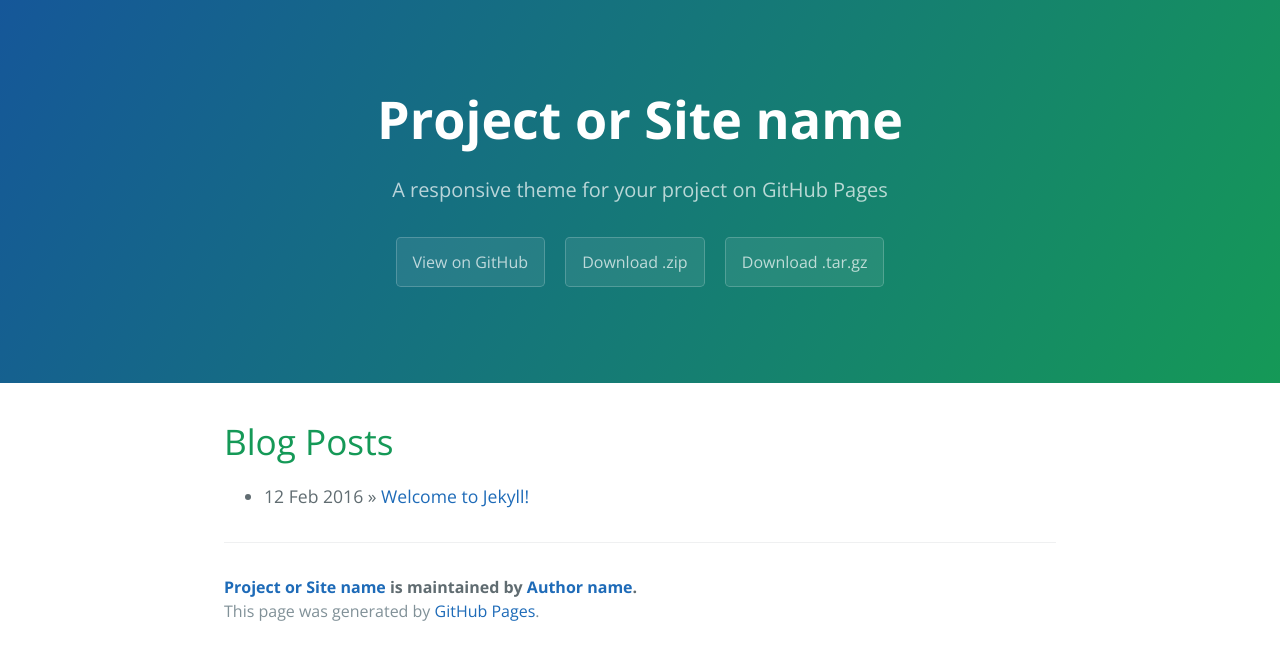
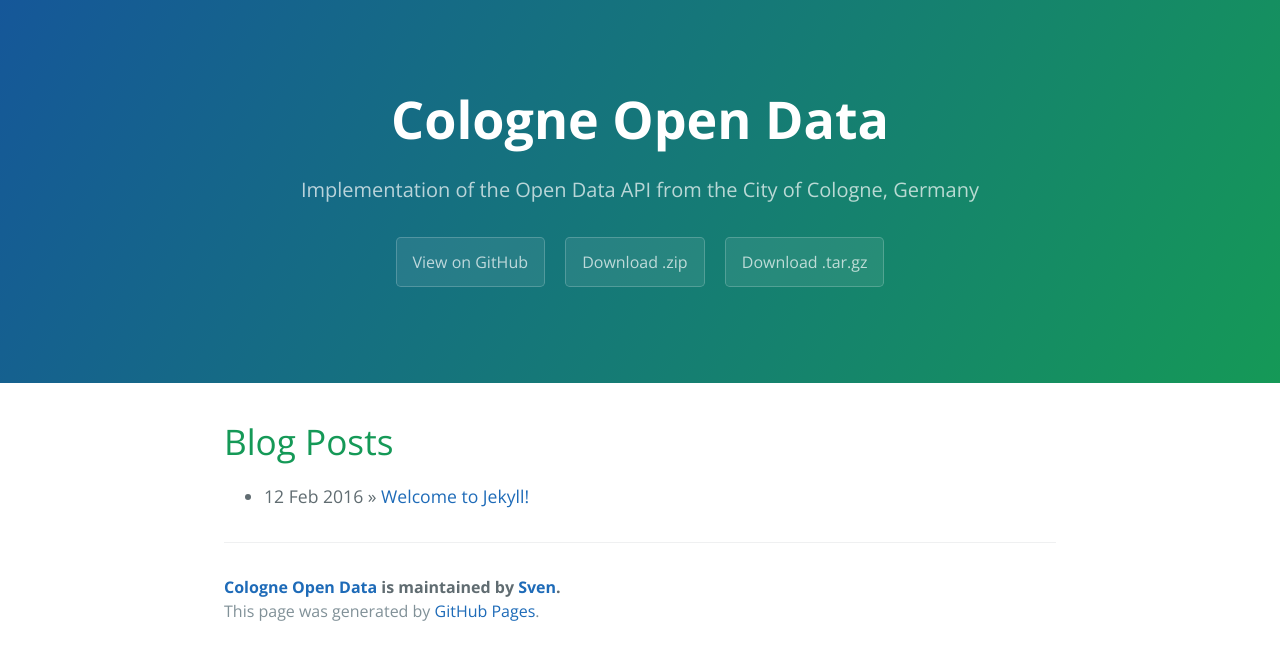
Before and after one commit to CologneOpenData/CologneOpenData.github.io, a Jekyll site: the page built from index.html, in a window 1280 px wide. Shown: the top 660 px of the page. Built offline with Jekyll 4.4.1, drawn with Linux system fonts in a browser that asks for light colours; the list of posts is cut into pages by our own code.

Commit message:
adjusted parameter values in jekyll config

```diff
--- a/_config.yml
+++ b/_config.yml
@@ -1,13 +1,13 @@
 # Setup
-title:        Project or Site name
-tagline:      A responsive theme for your project on GitHub Pages
+title:        Cologne Open Data
+tagline:      Implementation of the Open Data API from the City of Cologne, Germany
 baseurl:      ""
 paginate:     1
 
 # About/contact
 author:
-  name:       Author name
-  url:        http://yourhomepage.com
+  name:       Sven
+  url:        http://cologneopendata.github.io
 
 # Gems
 gems:
```
